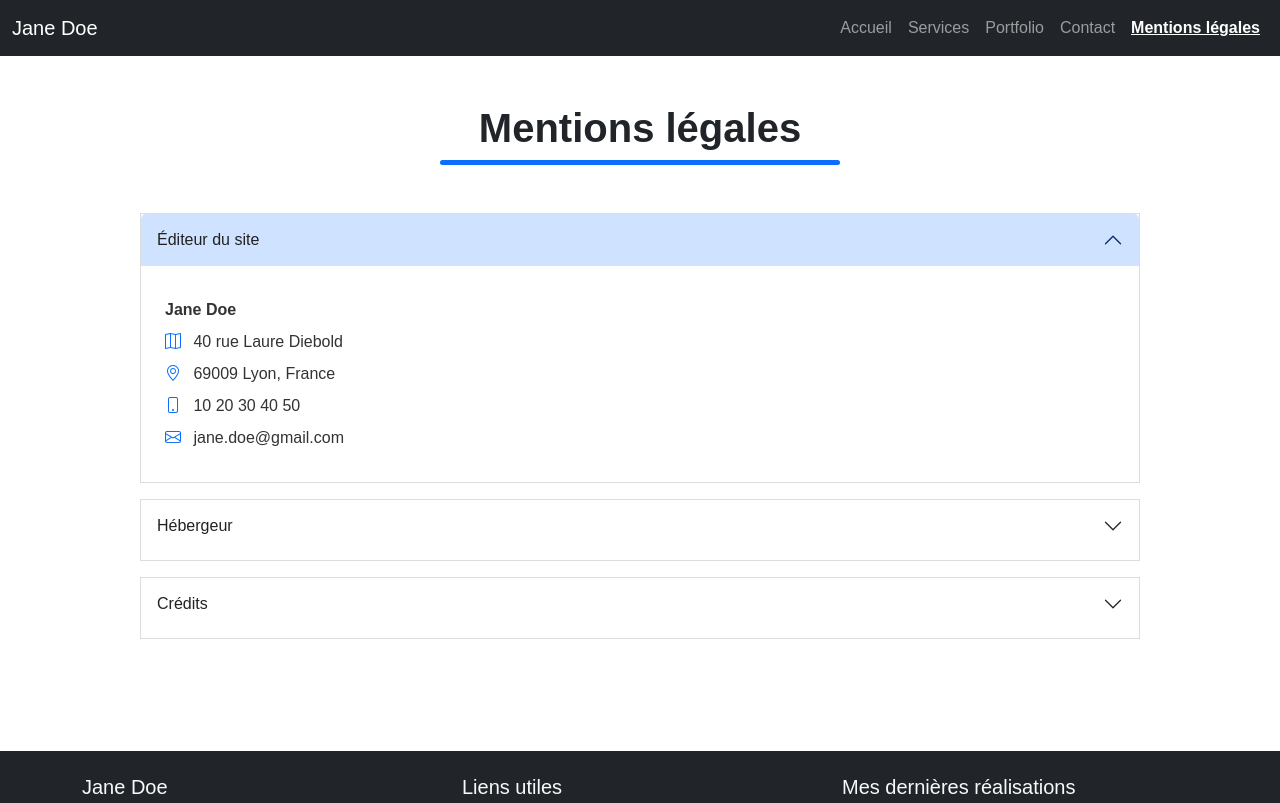
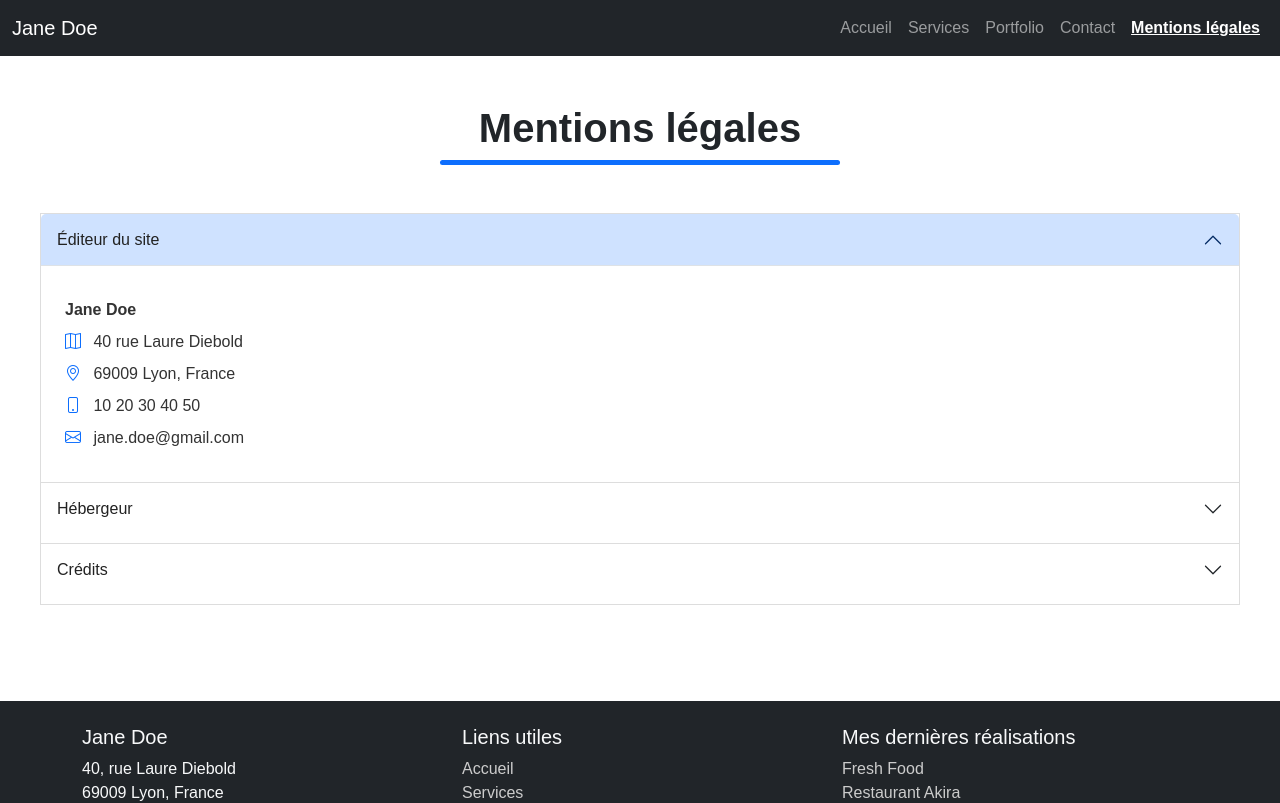
Before and after one commit to Diva-X/portofolio, a React (Create React App) app: page /mentions-legales in a window 1280 px wide. Shown: the top 803 px of the page. Built offline with nearby package versions, Linux system fonts and the light colour scheme.

Commit message:
largeure cadre

```diff
--- a/src/pages/MentionsLegales/MentionsLegales.scss
+++ b/src/pages/MentionsLegales/MentionsLegales.scss
@@ -3,7 +3,7 @@
   padding: 3rem 1rem;
 
   .mentions-container {
-    max-width: 1000px;
+    max-width: 1200px; // élargir le conteneur
     margin: 0 auto;
     text-align: center;
 
@@ -34,8 +34,12 @@
       .accordion-item {
         border: 1px solid #ddd;
         border-radius: 0;
-        margin-bottom: 1rem;
+        margin-bottom: 0; // supprime l'espacement
         background-color: #fff;
+
+        &:not(:first-child) {
+          border-top: none; // supprime les doublons de bordures
+        }
       }
 
       .accordion-button {
```
